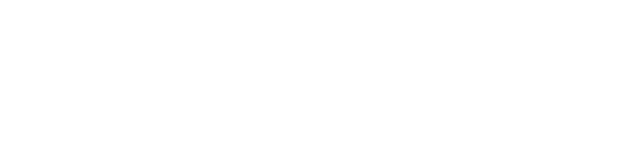
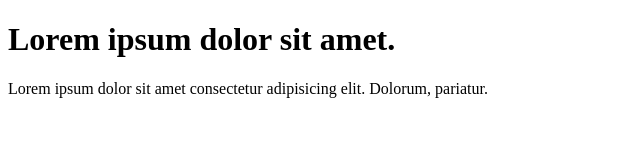
Before and after one commit to rajnish898/arya-git, a plain HTML site: page index.html in a window 1280 px wide. Shown: the whole page, without its empty margins (0-640 px from the left). Drawn offline with Linux system fonts and the light colour scheme.

Commit message:
file of script and style created

```diff
--- a/index.html
+++ b/index.html
@@ -6,6 +6,7 @@
     <title>Document</title>
 </head>
 <body>
-
+    <h1>Lorem ipsum dolor sit amet. </h1>
+    <p>Lorem ipsum dolor sit amet consectetur adipisicing elit. Dolorum, pariatur.</p>
 </body>
 </html>
```
Also changed, not shown: script.js (added), style.css (added).
